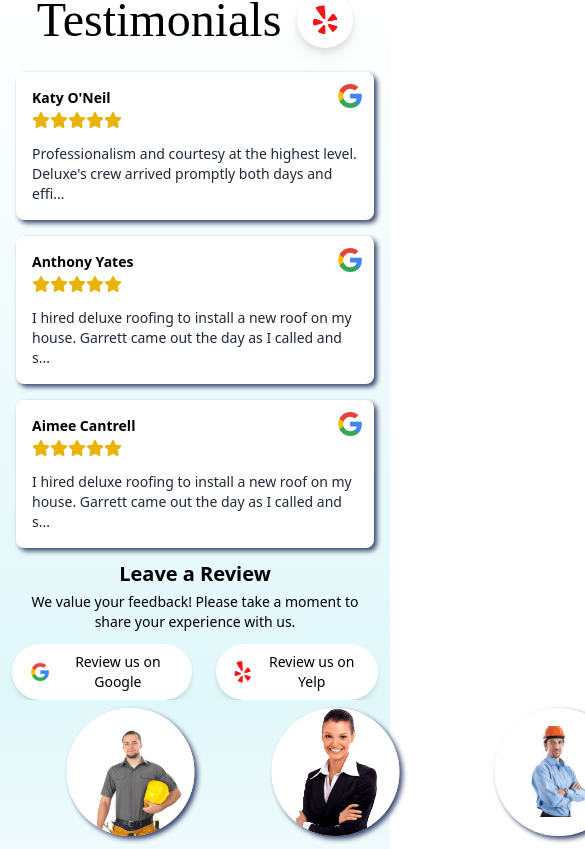
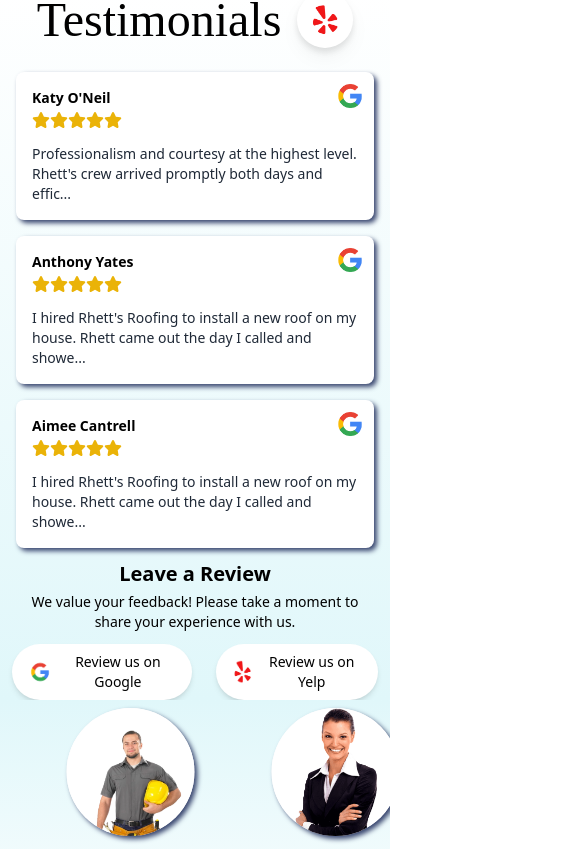
Before and after one commit to Rhettburnham/roofing-co, a React (Vite) app: page / in a window 390 px wide. Shown: the part 2174-3023 px from the top of the page, 585 px wide, since content can reach past the window. Built offline with nearby package versions, Linux system fonts and the light colour scheme.

Commit message:
change phone proportions

```diff
--- a/src/components/About.jsx
+++ b/src/components/About.jsx
@@ -249,7 +249,7 @@ const About = () => {
               ))}
             </div>
           </div>
-          <p className="flex flex-col mb-8 text-[2vh] justify-center text-center px-[20vw] mt-4">
+          <p className="flex flex-col mb-8 text-[4vw] md:text-[2vh] justify-center text-center px-10 md:px-[20vw] mt-4">
             Meet the dedicated professionals who make Rhett's Roofing one of the
             most trusted names in the roofing industry. Our team's commitment to
             excellence ensures top-notch service for every project. Above is the
@@ -351,10 +351,10 @@ const About = () => {
               >
                 {/* Front Side */}
                 <div className="card-front flex flex-col items-center justify-center dark_button hover:bg-gray-600 text-white rounded-lg p-2 text-center transition duration-250 shadow-2xl">
-                  <div className="text-blue-600 text-[5vh] mb-4">
+                  <div className=" text-[8vw] md:text-[5vh] mb-4">
                     {card.icon}
                   </div>
-                  <h3 className="text-[2vh] font-semibold mb-2">
+                  <h3 className="text-[4vw] md:text-[2vh] font-semibold mb-2">
                     {card.title}
                   </h3>
                 </div>
--- a/src/components/Employees.jsx
+++ b/src/components/Employees.jsx
@@ -73,7 +73,7 @@ const Employees = () => {
   }, [currentIndex, employees.length, transitionDuration]);
 
   return (
-    <div className="relative employee-section flex flex-col items-center justify-center gap-2 px-6 mb-6 bg-gradient-to-b from-faint-color to-white">
+    <div className="relative employee-section flex flex-col items-center justify-center gap-2 px-6 mb-6 bg-gradient-to-b from-faint-color to-white overflow-hidden">
 
       <div className="w-full max-w-screen-lg mt-2">
         <div
--- a/src/components/Testimonials.jsx
+++ b/src/components/Testimonials.jsx
@@ -1,36 +1,35 @@
 import React, { useState } from "react";
 import StarRating from "./StarRating";
 
-// Import the image icons
+// Import the image icons for Rhett's Roofing
 import yelpIcon from "/assets/images/yelp.png";
 import googleIcon from "/assets/images/googleimage.png";
 
-// Testimonials data (same as before)
-// Testimonials data
+// Testimonials data for Rhett's Roofing
 const testimonialsDataSet1 = [
   {
     name: "Katy O'Neil",
     stars: 5,
     date: "",
-    text: "Professionalism and courtesy at the highest level. Deluxe's crew arrived promptly both days and efficiently completed our total roof replacement. Their preparation included totally covering our deck and upon completion they set up my rocking chairs with the seat cushions in place! Not a single piece of trash, nail, or old shingle remained after the job was done. I will recommend Deluxe to anyone needing a quality roof at a reasonable rate. Bravo to your great crew.",
+    text: "Professionalism and courtesy at the highest level. Rhett's crew arrived promptly both days and efficiently completed our total roof replacement. Their preparation included totally covering our deck and upon completion they set up my rocking chairs with the seat cushions in place! Not a single piece of trash, nail, or old shingle remained after the job was done. I will recommend Rhett's Roofing to anyone needing a quality roof at a reasonable rate. Bravo to your great crew.",
     logo: googleIcon,
-    link: "https://www.google.com/maps/place/Deluxe+Roofing/",
+    link: "https://www.google.com/maps/place/Rhetts+Roofing/",
   },
   {
     name: "Anthony Yates",
     stars: 5,
     date: "",
-    text: "I hired deluxe roofing to install a new roof on my house. Garrett came out the day as I called and showed me my options. A few days later his crew arrived on schedule, respected me and my home and did a professional job. They were in and out in just a day. They did everything they said they were going to do. They came, installed and cleaned up like they were never there. Garrett was a real pleasure to work with and has earned my business in the future. I would recommend him to anyone.",
+    text: "I hired Rhett's Roofing to install a new roof on my house. Rhett came out the day I called and showed me my options. A few days later his crew arrived on schedule, respected me and my home and did a professional job. They were in and out in just a day. They did everything they said they were going to do. They came, installed, and cleaned up like they were never there. Rhett was a real pleasure to work with and has earned my business in the future. I would recommend him to anyone.",
     logo: googleIcon,
-    link: "https://www.google.com/maps/place/Deluxe+Roofing/",
+    link: "https://www.google.com/maps/place/Rhetts+Roofing/",
   },
   {
     name: "Aimee Cantrell",
     stars: 5,
     date: "",
-    text: "I hired deluxe roofing to install a new roof on my house. Garrett came out the day as I called and showed me my options. A few days later his crew arrived on schedule, respected me and my home and did a professional job. They were in and out in just a day. They did everything they said they were going to do. They came, installed and cleaned up like they were never there. Garrett was a real pleasure to work with and has earned my business in the future. I would recommend him to anyone.",
+    text: "I hired Rhett's Roofing to install a new roof on my house. Rhett came out the day I called and showed me my options. A few days later his crew arrived on schedule, respected me and my home and did a professional job. They were in and out in just a day. They did everything they said they were going to do. They came, installed, and cleaned up like they were never there. Rhett was a real pleasure to work with and has earned my business in the future. I would recommend him to anyone.",
     logo: googleIcon,
-    link: "https://www.google.com/maps/place/Deluxe+Roofing/",
+    link: "https://www.google.com/maps/place/Rhetts+Roofing/",
   },
 ];
 
@@ -39,25 +38,25 @@ const testimonialsDataSet2 = [
     name: "Shantericka G.",
     stars: 5,
     date: "Aug 12, 2024",
-    text: "Duane & Sons replaced our roof after weather damage, and the experience was seamless. They communicated every step of the way, arrived on time, and finished ahead of schedule. The professionalism and quality of work exceeded my expectations. Highly recommend!",
+    text: "Rhett & Sons replaced our roof after weather damage, and the experience was seamless. They communicated every step of the way, arrived on time, and finished ahead of schedule. The professionalism and quality of work exceeded my expectations. Highly recommend!",
     logo: yelpIcon,
-    link: "https://www.yelp.com/biz/duane-and-sons-roofing-and-remodeling",
+    link: "https://www.yelp.com/biz/rhetts-roofing",
   },
   {
     name: "Echoing Review",
     stars: 5,
     date: "Sep 4, 2024",
-    text: "The team at Duane & Sons did a fantastic job installing our new gutters, even with snow on the ground! They were communicative and professional throughout. The installation was perfect, and our neighbors are impressed too.",
+    text: "The team at Rhett's Roofing did a fantastic job installing our new gutters, even with snow on the ground! They were communicative and professional throughout. The installation was perfect, and our neighbors are impressed too.",
     logo: yelpIcon,
-    link: "https://www.yelp.com/biz/duane-and-sons-roofing-and-remodeling",
+    link: "https://www.yelp.com/biz/rhetts-roofing",
   },
   {
     name: "Mary P.",
     stars: 5,
     date: "Jul 18, 2024",
-    text: "Duane & Sons Roofing was quick and efficient. They replaced our roof in one day, and the results were fantastic. Darrell and Joseph led a hardworking team, and I appreciated how seamless the entire process was. Would definitely recommend them.",
+    text: "Rhett's Roofing was quick and efficient. They replaced our roof in one day, and the results were fantastic. Rhett led a hardworking team, and I appreciated how seamless the entire process was. Would definitely recommend them.",
     logo: yelpIcon,
-    link: "https://www.yelp.com/biz/duane-and-sons-roofing-and-remodeling",
+    link: "https://www.yelp.com/biz/rhetts-roofing",
   },
 ];
 
@@ -74,7 +73,7 @@ const TestimonialItem = ({ testimonial }) => {
       className="p-4 bg-white rounded-lg custom-circle-shadow relative cursor-pointer"
       onClick={handleExpandClick}
     >
-      {/* Logo in the top right */}
+      {/* Logo in the top right for Rhett's Roofing */}
       <a
         href={testimonial.link}
         target="_blank"
@@ -88,7 +87,7 @@ const TestimonialItem = ({ testimonial }) => {
           className="w-full h-full object-cover"
         />
       </a>
-      {/* Testimonial Content */}
+      {/* Testimonial Content for Rhett's Roofing */}
       <div className="flex flex-col items-start mb-2">
         <p className="text-sm font-semibold text-black">{testimonial.name}</p>
         <StarRating rating={testimonial.stars} />
@@ -120,7 +119,7 @@ const Testimonials = () => {
 
   return (
     <section id="testimonials" className="relative bg-gradient-to-t from-faint-color to-white">
-      {/* Centered "Testimonials" Heading with Icon Button */}
+      {/* Centered "Testimonials" Heading with Icon Button for Rhett's Roofing */}
       <div className="flex items-center justify-center my-6">
         <h2
           className="text-5xl font-serif mr-4"
@@ -141,7 +140,7 @@ const Testimonials = () => {
         </button>
       </div>
 
-      {/* Testimonials Grid */}
+      {/* Testimonials Grid for Rhett's Roofing */}
       <div className="container mx-auto px-4">
         <div className="grid gap-4 grid-cols-1 md:grid-cols-3">
           {currentTestimonials.map((testimonial, index) => (
@@ -150,7 +149,7 @@ const Testimonials = () => {
         </div>
       </div>
 
-      {/* Leave a Review Section (same as before) */}
+      {/* Leave a Review Section for Rhett's Roofing */}
       <div className=" mt-3 text-center px-3">
         <h3 className="text-xl font-bold mb-1">Leave a Review</h3>
         <p className="text-sm mb-3">
@@ -159,7 +158,7 @@ const Testimonials = () => {
         </p>
         <div className="flex justify-center space-x-6">
           <a
-            href="https://www.google.com/maps/place/Deluxe+Roofing"
+            href="https://www.google.com/maps/place/Rhetts+Roofing"
             target="_blank"
             rel="noopener noreferrer"
             className="flex items-center px-4 py-2 bg-white rounded-full shadow-md hover:bg-gray-100 transition duration-300 text-sm"
@@ -168,7 +167,7 @@ const Testimonials = () => {
             <span>Review us on Google</span>
           </a>
           <a
-            href="https://www.yelp.com/biz/duane-and-sons-roofing-and-remodeling"
+            href="https://www.yelp.com/biz/rhetts-roofing"
             target="_blank"
             rel="noopener noreferrer"
             className="flex items-center px-4 py-2 bg-white rounded-full shadow-md hover:bg-gray-100 transition duration-300 text-sm"
```
